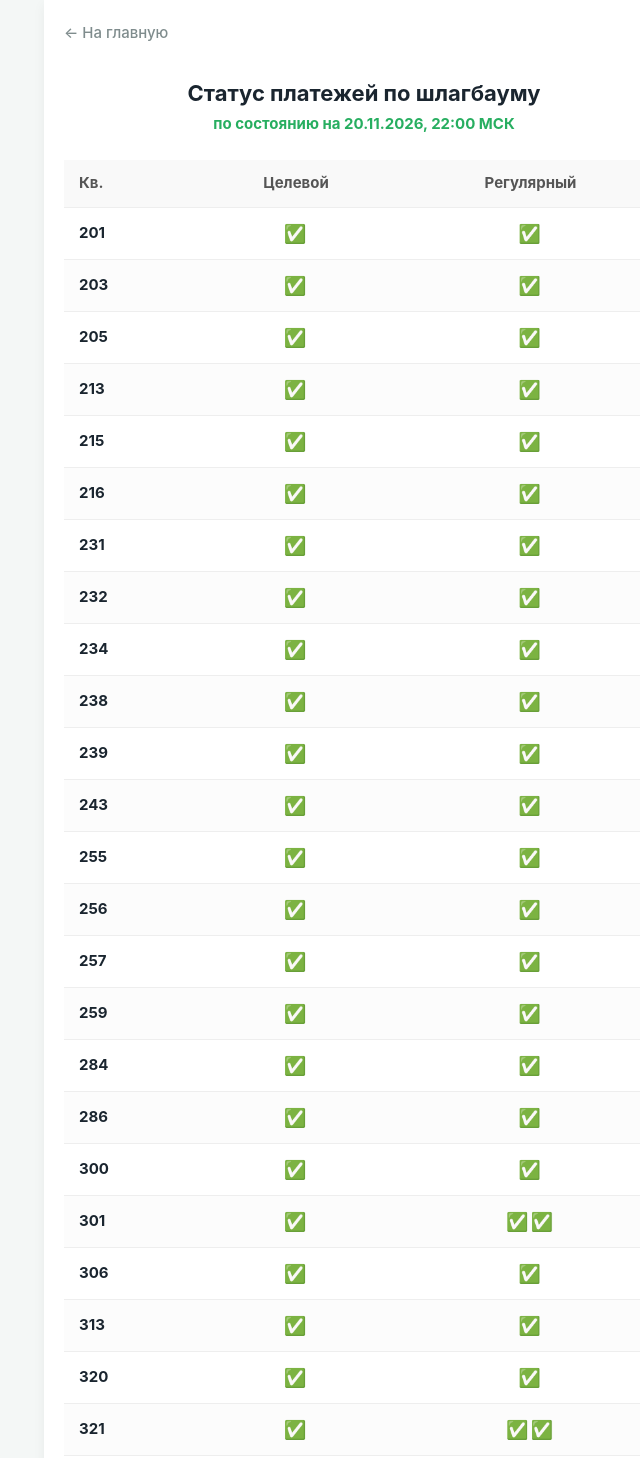
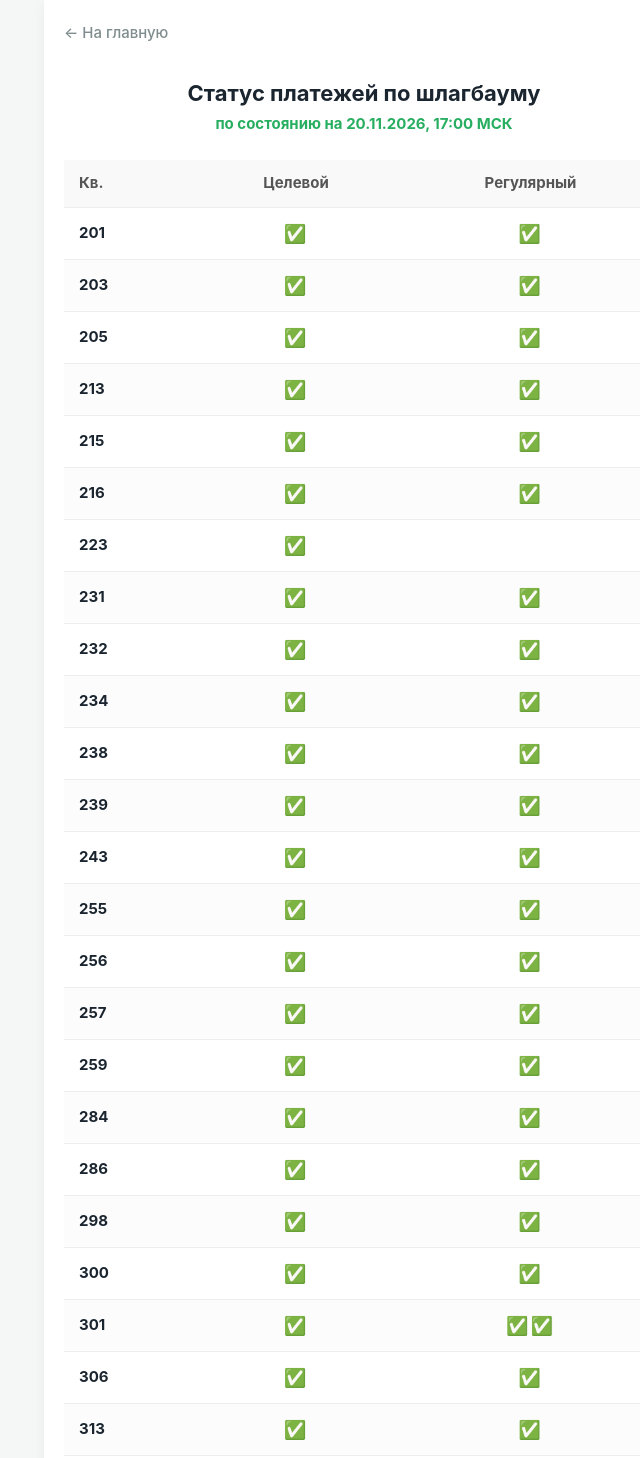
Before and after one commit to dwy5r5hf9t-design/len77-site, a plain HTML site: page status.html in a window 1280 px wide. Shown: the top 1458 px of the page, without its empty margins (276-916 px from the left). Drawn offline with Linux system fonts and the light colour scheme.

Commit message:
Update status.html

```diff
--- a/status.html
+++ b/status.html
@@ -74,7 +74,7 @@
     <a href="index.html" class="back-link">← На главную</a>
 
     <h1>Статус платежей по шлагбауму</h1>
-    <div class="subtitle">по состоянию на 20.11.2026, 22:00 МСК</div>
+    <div class="subtitle">по состоянию на 20.11.2026, 17:00 МСК</div>
 
     <table>
         <thead>
@@ -114,6 +114,11 @@
                 <td>216</td>
                 <td class="mark">✅</td>
                 <td class="mark">✅</td>
+            </tr>
+            <tr>
+                <td>223</td>
+                <td class="mark">✅</td>
+                <td class="mark"></td>
             </tr>
             <tr>
                 <td>231</td>
@@ -176,6 +181,11 @@
                 <td class="mark">✅</td>
             </tr>
             <tr>
+                <td>298</td>
+                <td class="mark">✅</td>
+                <td class="mark">✅</td>
+            </tr>
+            <tr>
                 <td>300</td>
                 <td class="mark">✅</td>
                 <td class="mark">✅</td>
@@ -233,7 +243,7 @@
         <div class="summary-title">📊 Статистика по целевому сбору</div>
         <div class="summary-row">
             <span>Итого собрано:</span>
-            <b class="collected">280 000 ₽</b>
+            <b class="collected">300 000 ₽</b>
         </div>
         <div class="summary-row">
             <span>План по смете:</span>
@@ -241,7 +251,7 @@
         </div>
         <div class="summary-row">
             <span>Резерв:</span>
-            <b class="reserve-neg">-82 104 ₽</b>
+            <b class="reserve-neg">-62 104 ₽</b>
         </div>
         <div class="reserve-note">* Резерв станет положительным, когда сумма сборов превысит план.</div>
     </div>
```
